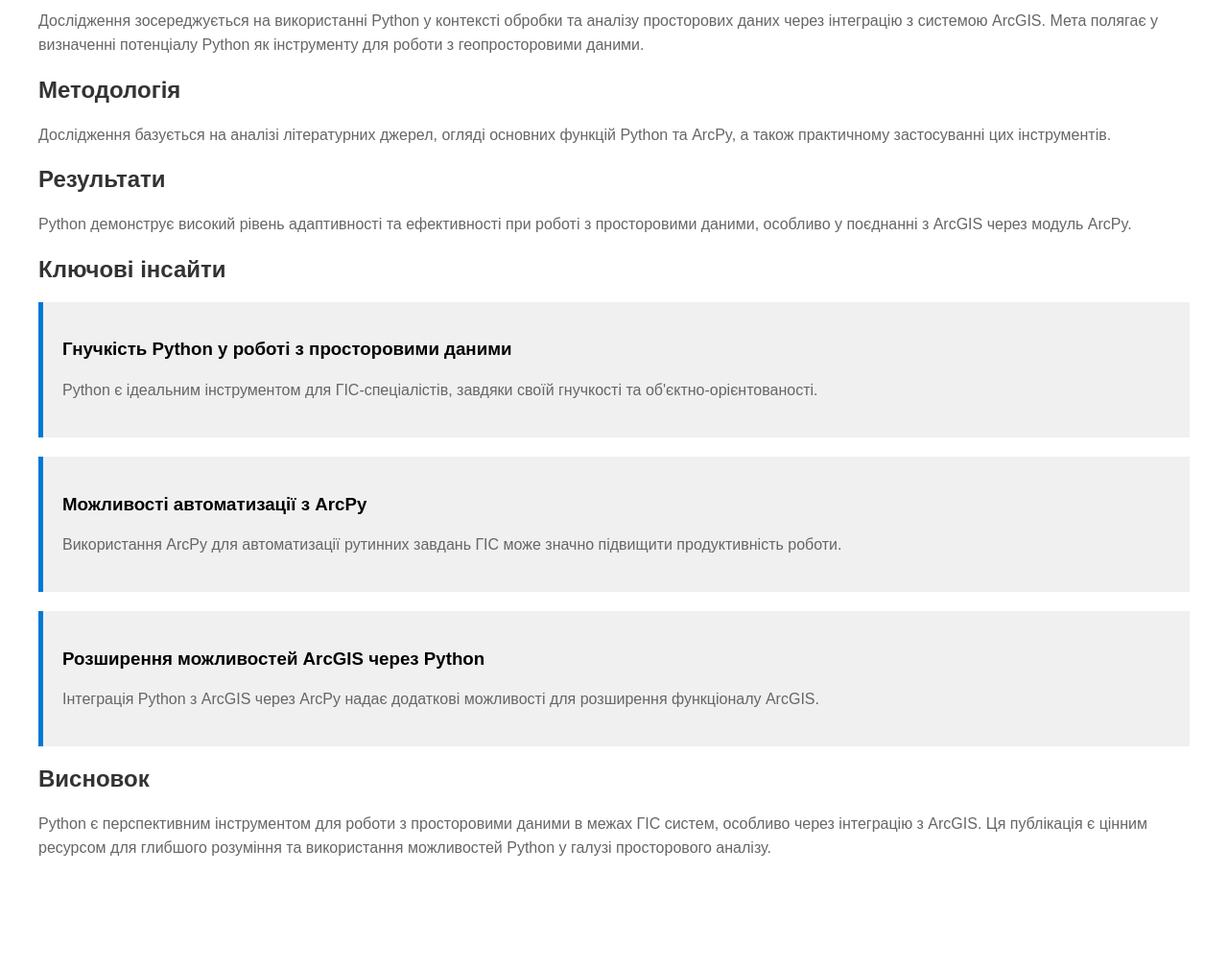
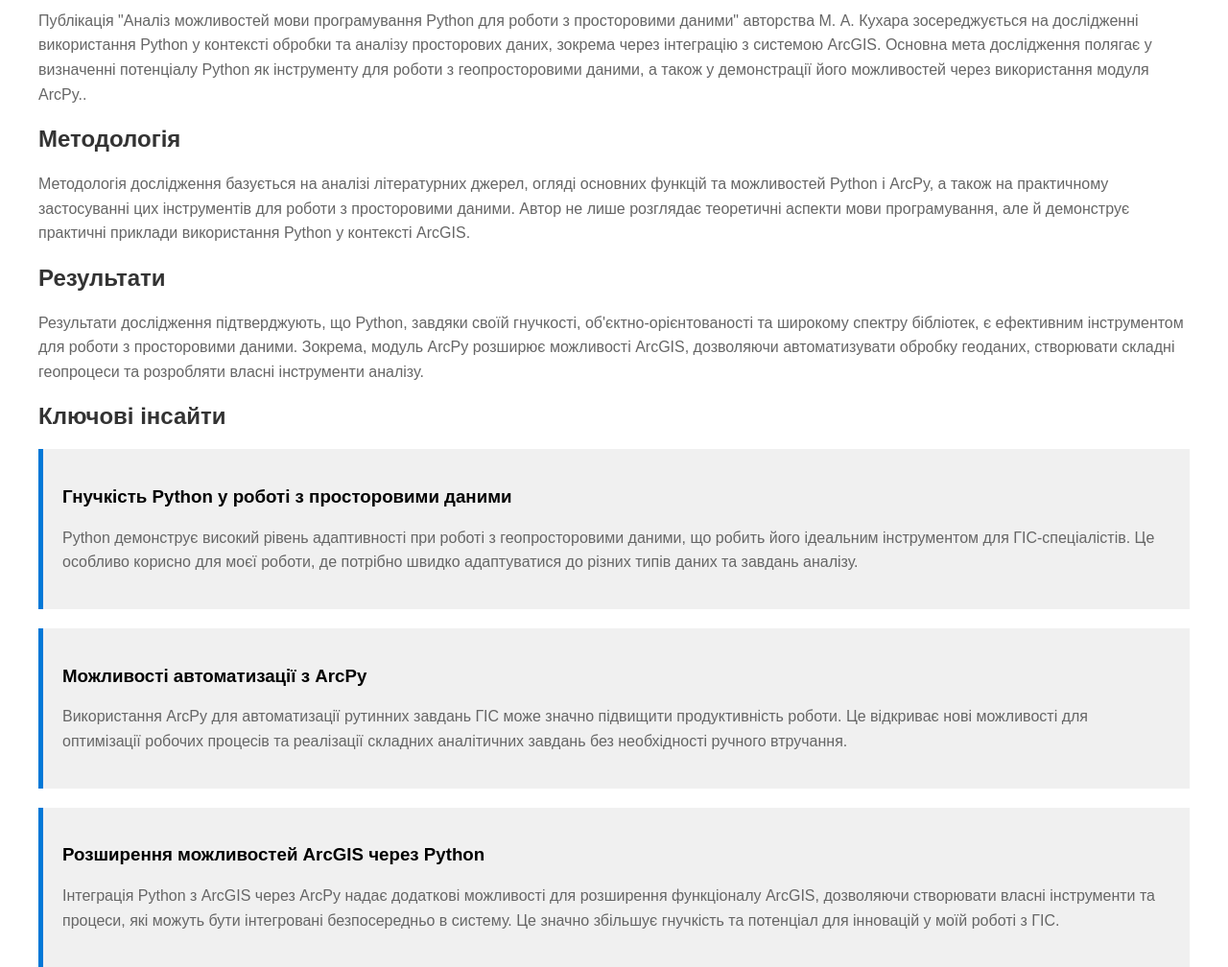
Before and after one commit to svilav/paper-review, a plain HTML site: page index.html in a window 1280 px wide. Shown: the part 220-1228 px from the top of the page at 96% size. Before the commit the page ends 1157 px from the top, so only its background shows below. Drawn offline with Linux system fonts and the light colour scheme.

Commit message:
Update index.html

```diff
--- a/index.html
+++ b/index.html
@@ -32,29 +32,29 @@
     <p>Автор публікації: М. А. Кухар</p>
 
     <h2>Вступ</h2>
-    <p>Дослідження зосереджується на використанні Python у контексті обробки та аналізу просторових даних через інтеграцію з системою ArcGIS. Мета полягає у визначенні потенціалу Python як інструменту для роботи з геопросторовими даними.</p>
+    <p>Публікація "Аналіз можливостей мови програмування Python для роботи з просторовими даними" авторства М. А. Кухара зосереджується на дослідженні використання Python у контексті обробки та аналізу просторових даних, зокрема через інтеграцію з системою ArcGIS. Основна мета дослідження полягає у визначенні потенціалу Python як інструменту для роботи з геопросторовими даними, а також у демонстрації його можливостей через використання модуля ArcPy..</p>
 
     <h2>Методологія</h2>
-    <p>Дослідження базується на аналізі літературних джерел, огляді основних функцій Python та ArcPy, а також практичному застосуванні цих інструментів.</p>
+    <p>Методологія дослідження базується на аналізі літературних джерел, огляді основних функцій та можливостей Python і ArcPy, а також на практичному застосуванні цих інструментів для роботи з просторовими даними. Автор не лише розглядає теоретичні аспекти мови програмування, але й демонструє практичні приклади використання Python у контексті ArcGIS.</p>
 
     <h2>Результати</h2>
-    <p>Python демонструє високий рівень адаптивності та ефективності при роботі з просторовими даними, особливо у поєднанні з ArcGIS через модуль ArcPy.</p>
+    <p>Результати дослідження підтверджують, що Python, завдяки своїй гнучкості, об'єктно-орієнтованості та широкому спектру бібліотек, є ефективним інструментом для роботи з просторовими даними. Зокрема, модуль ArcPy розширює можливості ArcGIS, дозволяючи автоматизувати обробку геоданих, створювати складні геопроцеси та розробляти власні інструменти аналізу.</p>
 
     <h2>Ключові інсайти</h2>
     <div class="insight">
         <h3>Гнучкість Python у роботі з просторовими даними</h3>
-        <p>Python є ідеальним інструментом для ГІС-спеціалістів, завдяки своїй гнучкості та об'єктно-орієнтованості.</p>
+        <p>Python демонструє високий рівень адаптивності при роботі з геопросторовими даними, що робить його ідеальним інструментом для ГІС-спеціалістів. Це особливо корисно для моєї роботи, де потрібно швидко адаптуватися до різних типів даних та завдань аналізу.</p>
     </div>
     <div class="insight">
         <h3>Можливості автоматизації з ArcPy</h3>
-        <p>Використання ArcPy для автоматизації рутинних завдань ГІС може значно підвищити продуктивність роботи.</p>
+        <p>Використання ArcPy для автоматизації рутинних завдань ГІС може значно підвищити продуктивність роботи. Це відкриває нові можливості для оптимізації робочих процесів та реалізації складних аналітичних завдань без необхідності ручного втручання.</p>
     </div>
     <div class="insight">
         <h3>Розширення можливостей ArcGIS через Python</h3>
-        <p>Інтеграція Python з ArcGIS через ArcPy надає додаткові можливості для розширення функціоналу ArcGIS.</p>
+        <p>Інтеграція Python з ArcGIS через ArcPy надає додаткові можливості для розширення функціоналу ArcGIS, дозволяючи створювати власні інструменти та процеси, які можуть бути інтегровані безпосередньо в систему. Це значно збільшує гнучкість та потенціал для інновацій у моїй роботі з ГІС.</p>
     </div>
 
     <h2>Висновок</h2>
-    <p>Python є перспективним інструментом для роботи з просторовими даними в межах ГІС систем, особливо через інтеграцію з ArcGIS. Ця публікація є цінним ресурсом для глибшого розуміння та використання можливостей Python у галузі просторового аналізу.</p>
+    <p>Висновок дослідження підкреслює значний потенціал Python як інструменту для роботи з просторовими даними, особливо у поєднанні з ArcGIS. Можливості автоматизації, аналізу та розширення функціоналу ArcGIS через ArcPy відкривають нові горизонти для ГІС-спеціалістів та розробників. Ця публікація є цінним ресурсом для тих, хто прагне глибше зрозуміти та використовувати можливості Python у контексті просторового аналізу та обробки даних.</p>
 </body>
 </html>
```
